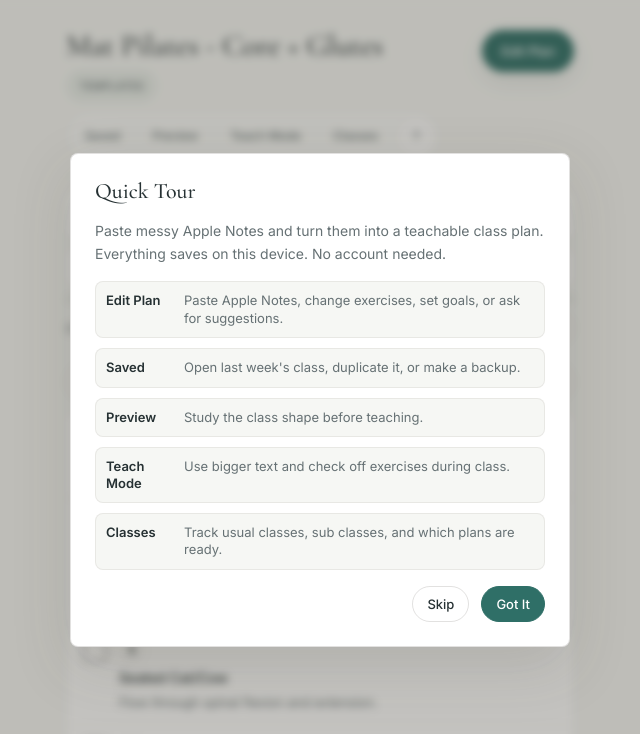
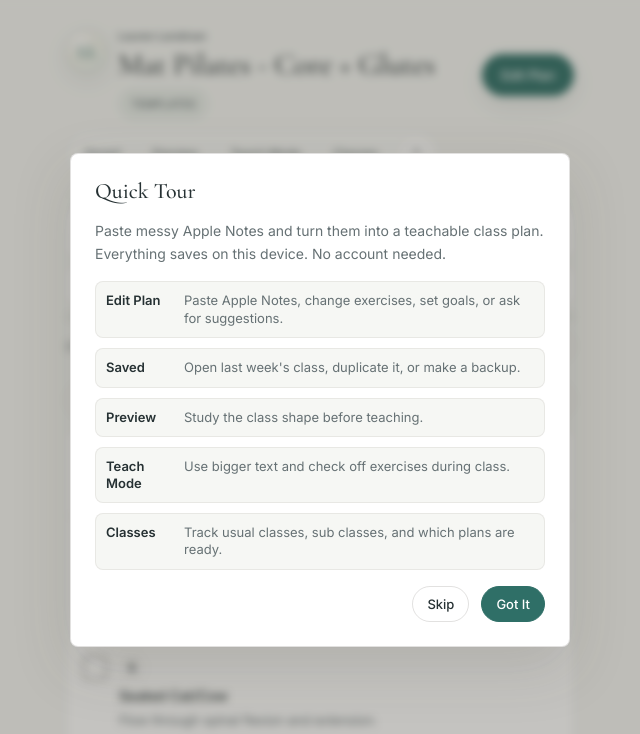
Before and after one commit to jl-ccommits/lauren-yoga-pilates, a website: page www/index.html in a window 1280 px wide. Shown: the top 734 px of the page, without its empty margins (320-960 px from the left). Drawn offline with Linux system fonts and the light colour scheme.

Commit message:
Add Lauren monogram branding

```diff
--- a/www/index.html
+++ b/www/index.html
@@ -6,15 +6,19 @@
   <meta http-equiv="Content-Security-Policy" content="default-src 'self'; script-src 'self'; style-src 'self' 'unsafe-inline'; font-src 'self'; img-src 'self' data:; connect-src 'none'; form-action 'none'; base-uri 'none'">
   <title>Lauren's Class Planner</title>
   <link rel="icon" href="favicon.svg" type="image/svg+xml">
-  <link rel="stylesheet" href="styles.css?v=20260524-adversarial">
+  <link rel="stylesheet" href="styles.css?v=20260524-llmark">
 </head>
 <body>
   <div class="container">
     <div class="header">
       <div class="header-main">
-        <div class="routine-meta">
-          <div class="routine-name" id="routineName"></div>
-          <button class="discipline-badge" id="disciplineBadge" data-action="switch-discipline"></button>
+        <div class="brand-lockup" id="brandLockup">
+          <div class="brand-mark" id="brandMark" aria-hidden="true">LL</div>
+          <div class="routine-meta">
+            <div class="brand-owner" id="brandOwner">Lauren Landman</div>
+            <div class="routine-name" id="routineName"></div>
+            <button class="discipline-badge" id="disciplineBadge" data-action="switch-discipline"></button>
+          </div>
         </div>
         <button class="btn primary header-plan" id="editToggle" data-action="toggle-edit" title="Edit this class plan">Edit Plan</button>
       </div>
@@ -47,6 +51,6 @@
     <div id="sheetContent"></div>
   </div>
 
-<script type="module" src="js/app.js?v=20260524-adversarial"></script>
+<script type="module" src="js/app.js?v=20260524-llmark"></script>
 </body>
 </html>
--- /dev/null
+++ b/www/js/brand.js
@@ -0,0 +1,25 @@
+const PERSONAL_BRAND = {
+  monogram: 'LL',
+  ownerName: 'Lauren Landman',
+  ariaLabel: "Lauren Landman's class planner",
+};
+
+const DEFAULT_BRAND = {
+  monogram: 'N',
+  ownerName: 'Namast',
+  ariaLabel: 'Namast class planner',
+};
+
+export function resolveBrand(brand = PERSONAL_BRAND) {
+  const monogram = String(brand?.monogram || '').trim();
+  const ownerName = String(brand?.ownerName || '').trim();
+  return {
+    monogram: monogram || DEFAULT_BRAND.monogram,
+    ownerName: ownerName || DEFAULT_BRAND.ownerName,
+    ariaLabel: brand?.ariaLabel || DEFAULT_BRAND.ariaLabel,
+  };
+}
+
+export function getBrand() {
+  return resolveBrand(PERSONAL_BRAND);
+}
--- a/www/js/parser.js
+++ b/www/js/parser.js
@@ -1,4 +1,4 @@
-import { COLOR_CYCLE, EQUIPMENT } from './templates.js?v=20260524-adversarial';
+import { COLOR_CYCLE, EQUIPMENT } from './templates.js?v=20260524-llmark';
 
 export function detectEquipment(text) {
   const lower = (text || '').toLowerCase();
--- a/www/js/render.js
+++ b/www/js/render.js
@@ -1,8 +1,9 @@
-import { EQUIPMENT, TEMPLATES } from './templates.js?v=20260524-adversarial';
-import { detectEquipment } from './parser.js?v=20260524-adversarial';
-import { S } from './store.js?v=20260524-adversarial';
-import { inferBlockCategory } from './suggestions.js?v=20260524-adversarial';
-import { esc, assertElement, markerFrom } from './utils.js?v=20260524-adversarial';
+import { EQUIPMENT, TEMPLATES } from './templates.js?v=20260524-llmark';
+import { getBrand } from './brand.js?v=20260524-llmark';
+import { detectEquipment } from './parser.js?v=20260524-llmark';
+import { S } from './store.js?v=20260524-llmark';
+import { inferBlockCategory } from './suggestions.js?v=20260524-llmark';
+import { esc, assertElement, markerFrom } from './utils.js?v=20260524-llmark';
 
 const CATEGORY_LABELS = {
   arms: 'Arms',
@@ -304,6 +305,13 @@ function renderHeader() {
   document.body.classList.toggle('teach-mode', S.teachMode === true && !S.editMode);
   document.body.classList.toggle('study-mode', S.memorizeMode === true && !S.editMode && !S.teachMode);
   document.body.classList.toggle('editing-mode', S.editMode === true);
+  const brand = getBrand();
+  const brandLockup = assertElement('brandLockup');
+  const brandMark = assertElement('brandMark');
+  const brandOwner = assertElement('brandOwner');
+  brandMark.textContent = brand.monogram;
+  brandOwner.textContent = brand.ownerName;
+  brandLockup.setAttribute('aria-label', brand.ariaLabel);
   const nameEl = assertElement('routineName');
   if (S.editMode) {
     const existingInput = nameEl.querySelector('input');
--- a/www/js/store.js
+++ b/www/js/store.js
@@ -1,5 +1,5 @@
-import { PILATES_DEFAULT } from './templates.js?v=20260524-adversarial';
-import { clone } from './utils.js?v=20260524-adversarial';
+import { PILATES_DEFAULT } from './templates.js?v=20260524-llmark';
+import { clone } from './utils.js?v=20260524-llmark';
 
 export const STORAGE_VERSION = 1;
 export const CURRENT_STATE_KEY = 'current_state';
--- a/www/js/suggestions.js
+++ b/www/js/suggestions.js
@@ -1,4 +1,4 @@
-import { detectEquipment, guessEmoji } from './parser.js?v=20260524-adversarial';
+import { detectEquipment, guessEmoji } from './parser.js?v=20260524-llmark';
 
 const LEGACY_STEP_LIBRARY = [
   { name: 'Breath + Intention', detail: 'Settle in, hands at heart and belly. Take 8 full breaths.', category: 'warmup', disciplines: ['yoga', 'pilates'], equipment: [], emoji: '🫁' },
--- a/www/js/ui.js
+++ b/www/js/ui.js
@@ -1,6 +1,6 @@
-import { BLOCK_COLORS, EQUIPMENT, TEMPLATES } from './templates.js?v=20260524-adversarial';
-import { getRoutines, getScheduleItems, getUpcomingSchedule, S } from './store.js?v=20260524-adversarial';
-import { esc, assertElement, markerFrom } from './utils.js?v=20260524-adversarial';
+import { BLOCK_COLORS, EQUIPMENT, TEMPLATES } from './templates.js?v=20260524-llmark';
+import { getRoutines, getScheduleItems, getUpcomingSchedule, S } from './store.js?v=20260524-llmark';
+import { esc, assertElement, markerFrom } from './utils.js?v=20260524-llmark';
 
 export let sheetContext = null;
 
--- a/www/styles.css
+++ b/www/styles.css
@@ -119,16 +119,48 @@ body {
 }
 .header-main {
   display: flex;
-  align-items: flex-start;
+  align-items: center;
   justify-content: space-between;
   gap: 14px;
+}
+.brand-lockup {
+  min-width: 0;
+  display: flex;
+  align-items: flex-start;
+  gap: 10px;
+  flex: 1 1 auto;
+}
+.brand-mark {
+  flex: 0 0 42px;
+  width: 42px;
+  height: 42px;
+  display: grid;
+  place-items: center;
+  border-radius: 50%;
+  border: 1px solid rgba(122, 143, 135, 0.3);
+  background:
+    radial-gradient(circle at 30% 25%, rgba(255,255,255,0.9), rgba(255,255,255,0) 44%),
+    linear-gradient(145deg, #f8f4e9, #eaf1eb);
+  color: var(--accent);
+  box-shadow: 0 8px 22px rgba(68, 88, 82, 0.1), inset 0 1px 0 rgba(255,255,255,0.86);
+  font: 600 17px/1 var(--font-serif);
+  letter-spacing: 0;
 }
 .routine-meta {
   min-width: 0;
   display: flex;
   flex-direction: column;
   align-items: flex-start;
-  gap: 8px;
+  gap: 7px;
+}
+.brand-owner {
+  max-width: 100%;
+  color: var(--text-mid);
+  font: 600 11px/1.1 var(--font-sans);
+  letter-spacing: 0;
+  white-space: nowrap;
+  overflow: hidden;
+  text-overflow: ellipsis;
 }
 .routine-name {
   font: 500 30px/1.05 var(--font-serif);
@@ -895,6 +927,9 @@ body {
   .container { padding: calc(12px + env(safe-area-inset-top, 0px)) 12px calc(24px + env(safe-area-inset-bottom, 0px)); }
   .header { padding: 10px 0 12px; gap: 8px; }
   .header-main { align-items: center; gap: 10px; }
+  .brand-lockup { gap: 9px; }
+  .brand-mark { flex-basis: 38px; width: 38px; height: 38px; font-size: 16px; }
+  .brand-owner { font-size: 10px; }
   .routine-name { font-size: 28px; }
   .routine-name input { font-size: 24px; }
   .header-plan { min-height: 40px; padding-inline: 14px; }
```
Also changed, not shown: test/brand.test.js (added, +19 -0 lines), www/js/actions.js (+7 -7 lines), www/js/app.js (+4 -4 lines).
